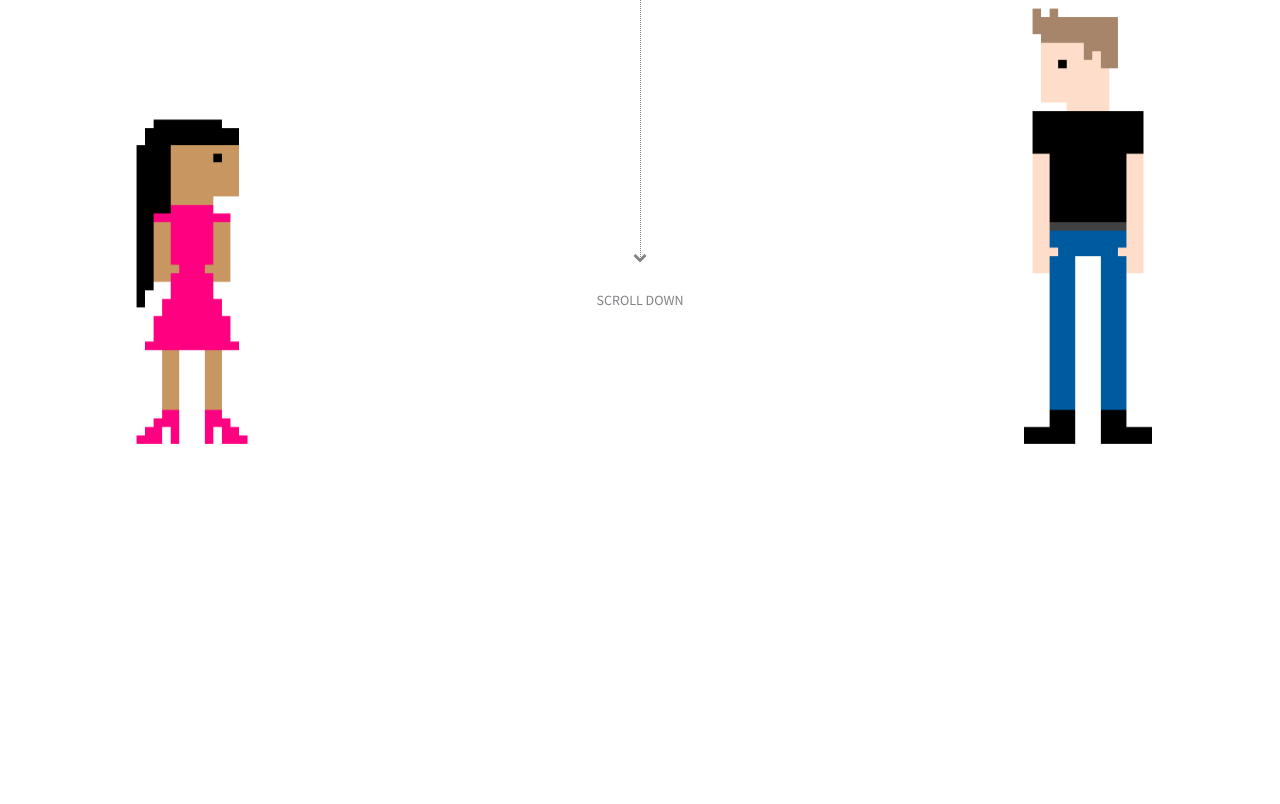
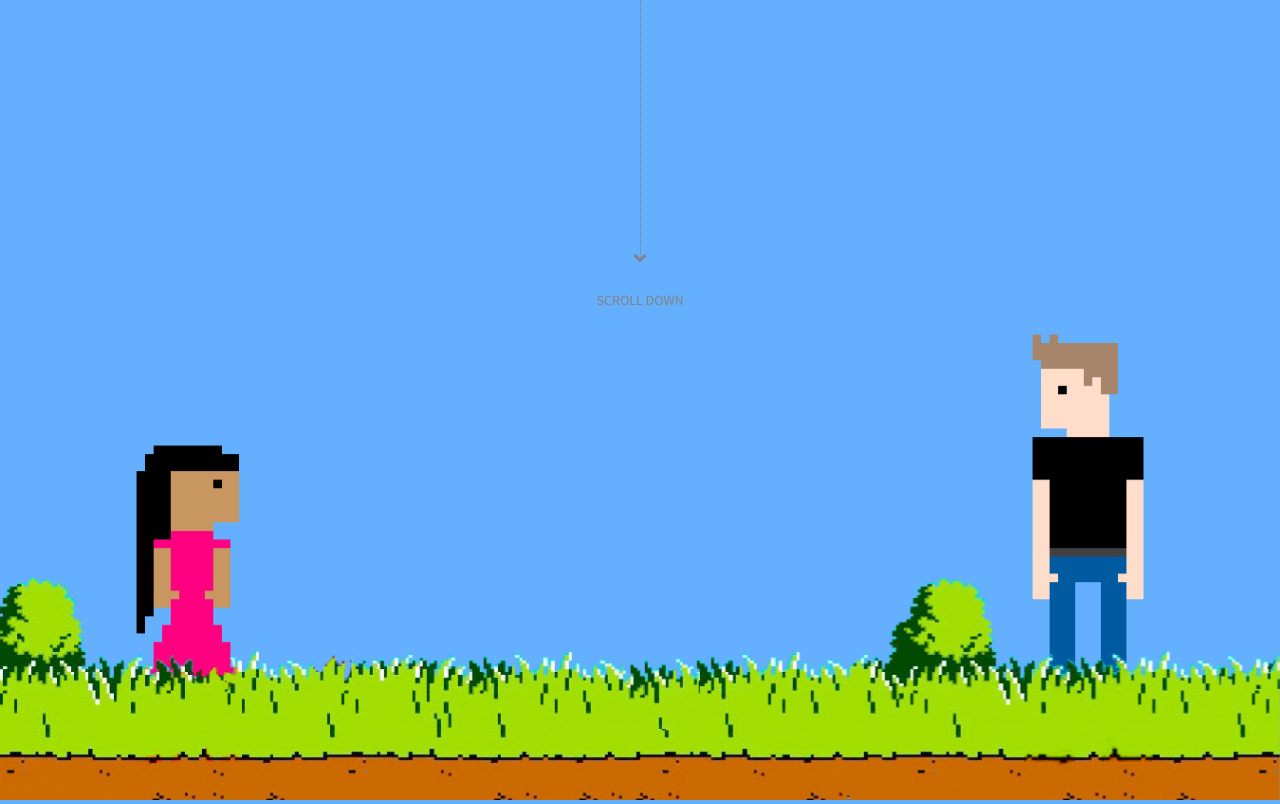
Before and after one commit to katerberg/katerwedding, a website: page app/index.html in a window 1280 px wide. Shown: the top 804 px of the page. Drawn offline with nearby package versions, Linux system fonts and the light colour scheme; files that its build step writes are made by us from their sources; files whose address does not match are found by name.

Commit message:
Adds duck hunt background

```diff
--- a/app/index.html
+++ b/app/index.html
@@ -14,14 +14,15 @@
 </head>
 <body class="skrollr">
     <div id="welcome">
-        <div id="skrollr-body" class="scroll-down">
+        <div class="scroll-down">
             <div class="vertical-line"></div>
             <i class="fa fa-chevron-down"></i>
             <label>Scroll Down</label>
         </div>
-        <img src="images/neem.png" data-0="left: 10%;" data-500="left:30%;" data-3000="top: 0px;" data-3500="top: -1000px;" class="neem" />
-        <img src="images/mark.png" data-0="right: 10%;" data-500="right:30%;" data-3000="top: 0px;" data-3500="top: -1000px;" class="marcus" />
-        <img src="images/heart-base.png" data-0="display: none;" data-550="display:inline-block; top: 0%;" data-900="top:20%" data-1250="display:none;" class="heart" />
+        <img src="images/duck-hunt.png" class="duck-hunt"/>
+        <img src="images/neem.png" data-0="left: 10%;" data-500="left:30%;" data-3000="bottom: 30px;" data-3500="bottom: 1000px;" class="neem" />
+        <img src="images/mark.png" data-0="right: 10%;" data-500="right:30%;" data-3000="bottom: 30px;" data-3500="bottom: 1000px;" class="marcus" />
+        <img src="images/heart-base.png" data-0="display: none;" data-550="display:inline-block; bottom: 1500px;" data-900="bottom:200px;" data-1250="display:none;" class="heart" />
         <img src="images/heart-half.png" data-0="display: none;" data-1250="display:inline-block;" data-1600="display:none;" class="heart" />
         <img src="images/heart-whole.png" data-0="display: none;" data-1600="display:inline-block; width: 5%; opacity: 1; left: 47.5%" data-2000="width: 30%; left: 35%; opacity: 0;" class="heart" />
         <span class="date" data-1600="font-size:0.5em; bottom: -300px;" data-2500="font-size: 2.5em; bottom: 300px;">2016.03.12</span>
--- a/app/scss/app.scss
+++ b/app/scss/app.scss
@@ -14,6 +14,8 @@
 }
 
 #welcome {
+    background-color: rgb(100,176,255);
+    height: 100%;
     .scroll-down {
         top: 300px;
         left: 49%;
@@ -49,10 +51,16 @@
     .heart {
         width: 5%;
         left: 47.5%;
-        top: 20%;
+        bottom: 200px;
         z-index: 200;
     }
     .neem, .marcus {
         width: 10%;
     }
+    .duck-hunt {
+        position:fixed;
+        bottom:0;
+        width: 100%;
+        z-index: 300;
+    }
 }
```
Also changed, not shown: app/images/duck-hunt.png (added), app/images/grass.png (added), dist/css/app.css, dist/images/Routetut.png (added), dist/images/duck-hunt.png (added), dist/images/duck-hunt.png.png (added), dist/images/grass.png (added), dist/index.html.
